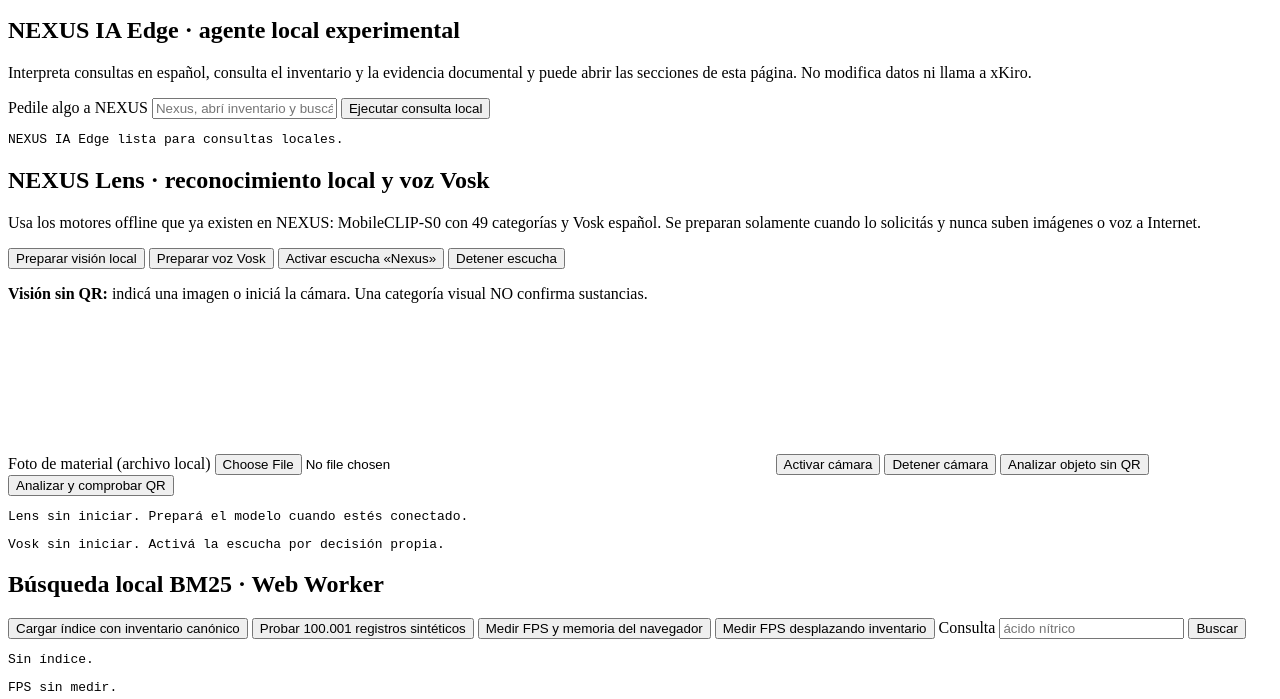
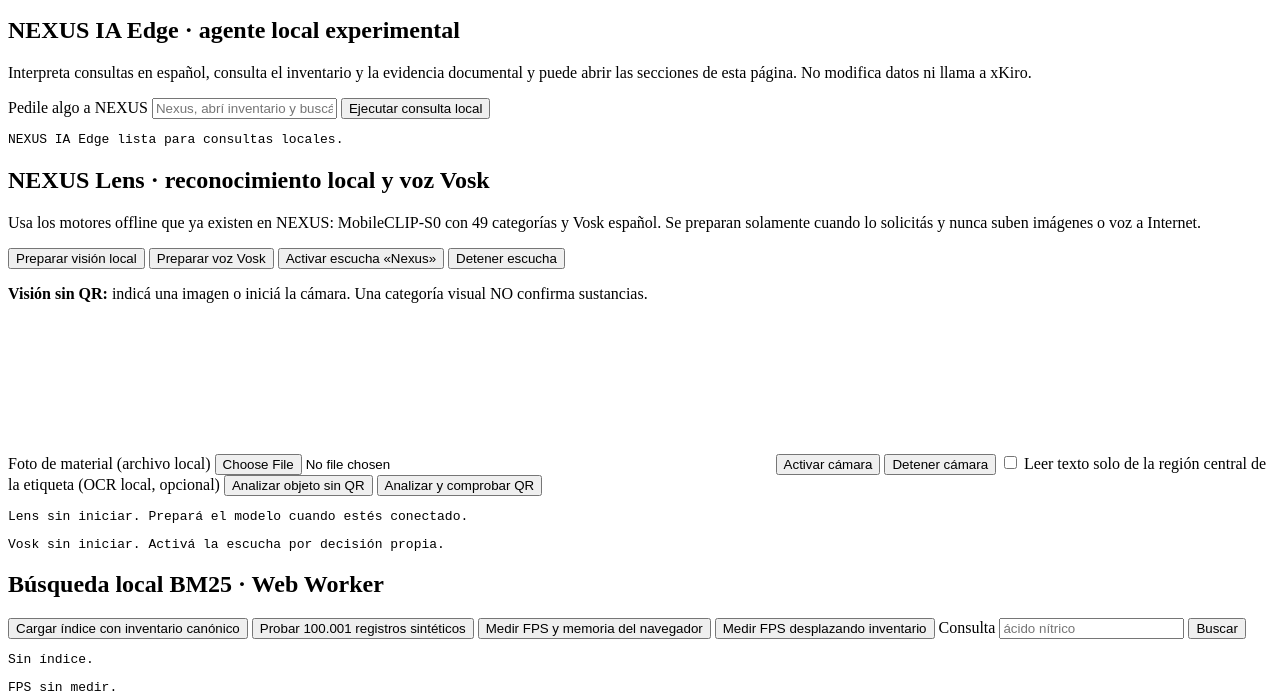
Before and after one commit to miqueas80/Laboratorio2.0, a website with bundled scripts: page next/demo.html in a window 1280 px wide. Shown: the part 101-800 px from the top of the page. Built offline with nearby package versions, Linux system fonts and the light colour scheme.

Commit message:
feat(edge): expose consent-based targeted OCR label observation in Lens UI

```diff
--- a/next/demo.html
+++ b/next/demo.html
@@ -30,6 +30,7 @@
 <video id="edgeLensVideo" class="edge-lens-video" playsinline muted autoplay></video>
 <button id="edgeCameraStart">Activar cámara</button>
 <button id="edgeCameraStop">Detener cámara</button>
+<label><input type="checkbox" id="lensReadLabel"> Leer texto solo de la región central de la etiqueta (OCR local, opcional)</label>
 <button id="edgeLensAnalyze">Analizar objeto sin QR</button>
 <button id="edgeLensAnalyzeQr">Analizar y comprobar QR</button>
 <pre id="edgeLensResult" aria-live="polite">Lens sin iniciar. Prepará el modelo cuando estés conectado.</pre>
```
